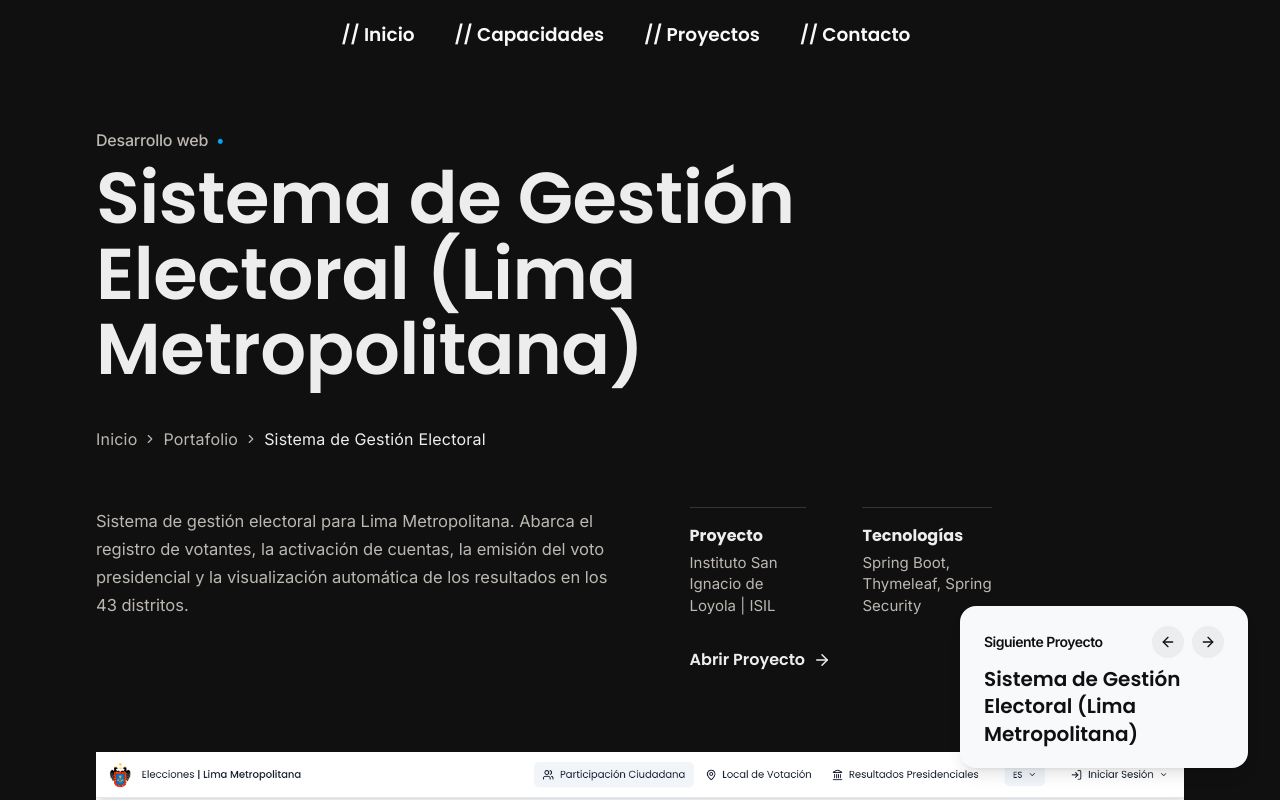
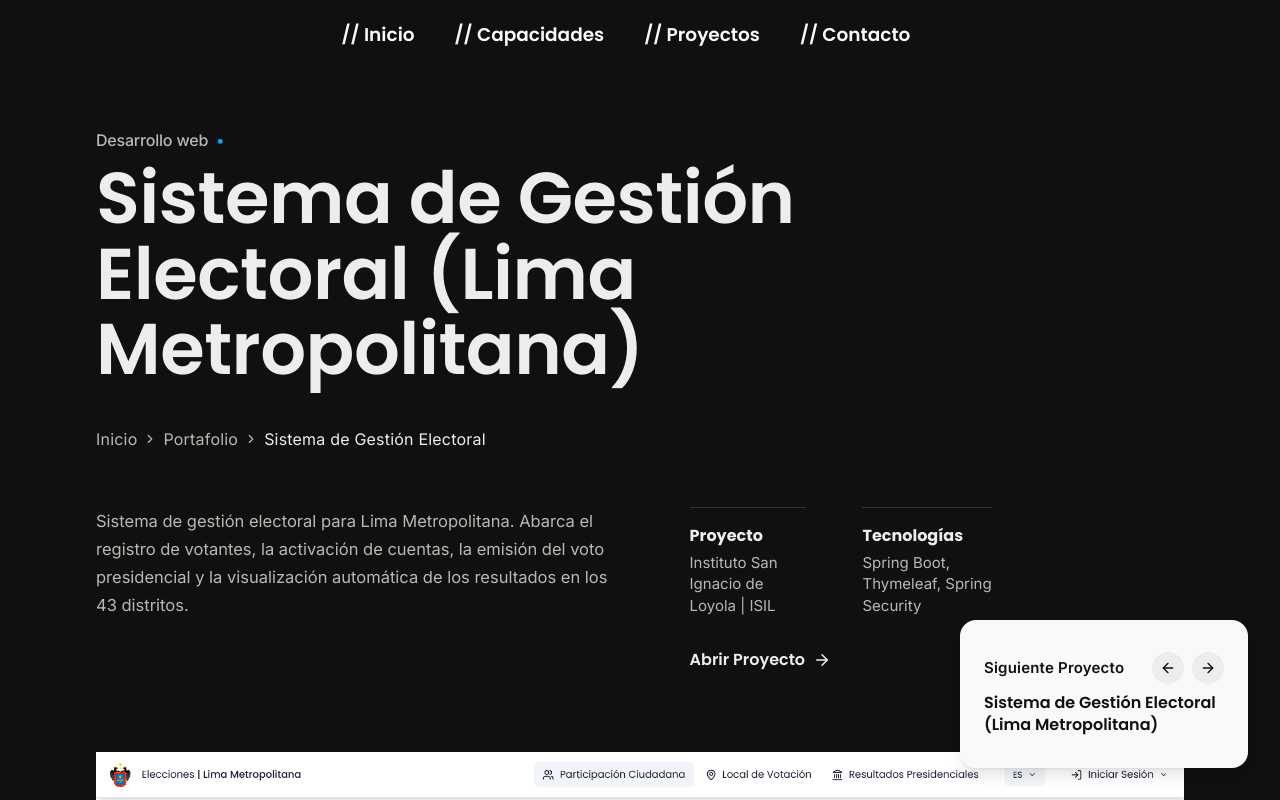
Before and after one commit to seevsk/seevsk-portfolio, a Next.js app: page /project/electoral-management-system in a window 1280 px wide. Shown: the top 800 px of the page. Built offline with nearby package versions, Linux system fonts and the light colour scheme.

Commit message:
style(project): resize next-project widget desktop type
Bring the fixed widget's label and title down to 15px/16px and
make the mobile bleed margin viewport-relative (-mx-[2.5vw]) so it
still cancels the page container's new percentage-based padding.

```diff
--- a/src/app/(portfolio)/project/[slug]/ui/NextProjectWidget.tsx
+++ b/src/app/(portfolio)/project/[slug]/ui/NextProjectWidget.tsx
@@ -22,13 +22,13 @@ export const NextProjectWidget = ({
       className={
         variant === "fixed"
           ? "hidden md:fixed md:bottom-8 md:right-8 md:z-30 md:block"
-          : "-mx-4 mt-14 md:hidden"
+          : "-mx-[2.5vw] mt-14 md:hidden"
       }
     >
       <div
         className={
           variant === "fixed"
-            ? "w-72 rounded-2xl bg-[#f8f9fa] px-6 py-5 text-[#101010] shadow-lg"
+            ? "w-72 rounded-2xl bg-[#f8f9fa] px-6 py-8 text-[#101010] shadow-lg"
             : "w-full bg-[#f8f9fa] px-6 py-8 text-[#101010]"
         }
       >
@@ -36,7 +36,7 @@ export const NextProjectWidget = ({
           <p
             className={
               variant === "fixed"
-                ? "font-mono text-sm font-semibold tracking-[-0.5px]"
+                ? "font-mono text-[15px] font-semibold tracking-[0.2px]"
                 : "font-mono text-base font-semibold tracking-[-0.5px]"
             }
           >
@@ -63,7 +63,7 @@ export const NextProjectWidget = ({
           href={`/project/${nextProject.slug}`}
           className={
             variant === "fixed"
-              ? "mt-2 block font-sans text-xl font-semibold leading-snug"
+              ? "mt-2 block font-sans text-[16px] font-semibold leading-snug"
               : "mt-3 block font-sans text-xl font-semibold leading-snug"
           }
         >
```
